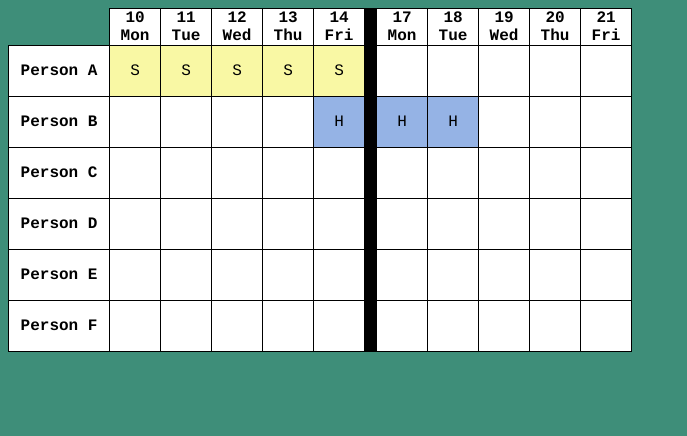
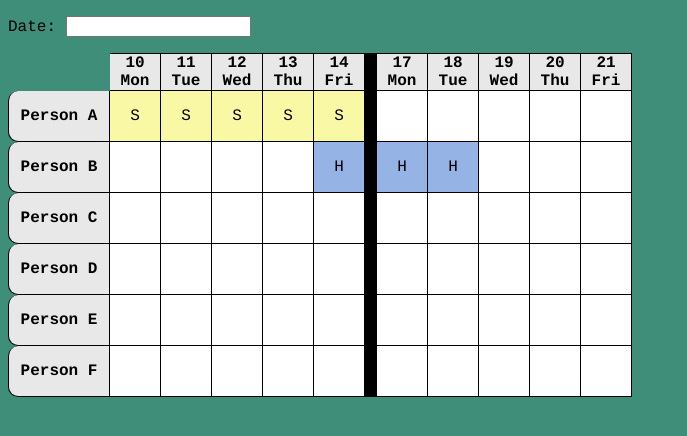
Before and after one commit to mrwillroberts/teamcal, a plain HTML site: page index.html in a window 1280 px wide. Shown: the whole page, without its empty margins (0-687 px from the left). Drawn offline with nearby package versions, Linux system fonts and the light colour scheme; some packages are replaced by stand-ins of ours; a script that the page names is missing.

Commit message:
commit addition of datepicker

```diff
--- a/index.html
+++ b/index.html
@@ -10,19 +10,30 @@
             font-family: Courier;
         }
         table {
-            border-collapse: collapse;
+            border-collapse: separate !important;
+            border-spacing: 0;
         }
         .name {
             width: 100px;
+            background: #e8e8e8;
+            border: 1px solid black;
+            border-top-left-radius: 10px;
+            border-bottom-left-radius: 10px;
+            border-style: none solid solid solid;
         }
         .date {
-            border-style: solid solid none solid;
+            border-style: solid solid none none;
+            border-collapse: collapse;
+            background: #e8e8e8;
         }
         .day {
-            border-style: none solid;
+            border-style: none solid solid none;
+            border-collapse: collapse;
+            background: #e8e8e8;
         }
         th, td {
             border: 1px solid black;
+            border-style: none solid solid none;
             background: white;
         }
 
@@ -67,8 +78,17 @@
     <script src="https://jqueryui.com/resources/demos/external/jquery-mousewheel/jquery.mousewheel.js"></script>
 
     <script src="team_calendar.js"></script>
+      <link rel="stylesheet" href="//code.jquery.com/ui/1.12.1/themes/base/jquery-ui.css">
+  <!--<link rel="stylesheet" href="https://jqueryui.com/resources/demos/style.css">-->
+  <script>
+  $( function() {
+    $( "#datepicker" ).datepicker();
+  } );
+  </script>
 </head>
 <body>
+<p>Date: <input type="text" id="datepicker"></p>
+
 <table id="caltable">
 </table>
 </body>
```
